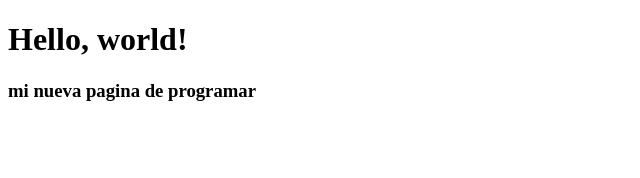
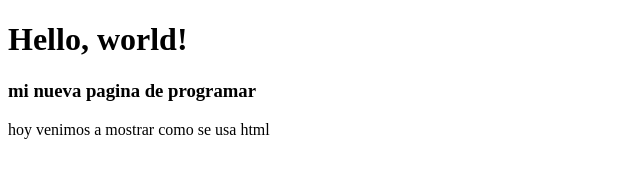
Before and after one commit to adrianc15/my_web_sitee, a plain HTML site: page index.html in a window 1280 px wide. Shown: the whole page, without its empty margins (0-640 px from the left). Drawn offline with Linux system fonts and the light colour scheme.

Commit message:
Update index.html

```diff
--- a/index.html
+++ b/index.html
@@ -10,5 +10,6 @@
 <body>
   <h1>Hello, world!</h1>
   <h3> mi nueva pagina de programar</h3>
+  <p>hoy venimos a mostrar como se usa html</p>
 </body>
 </html>
```
